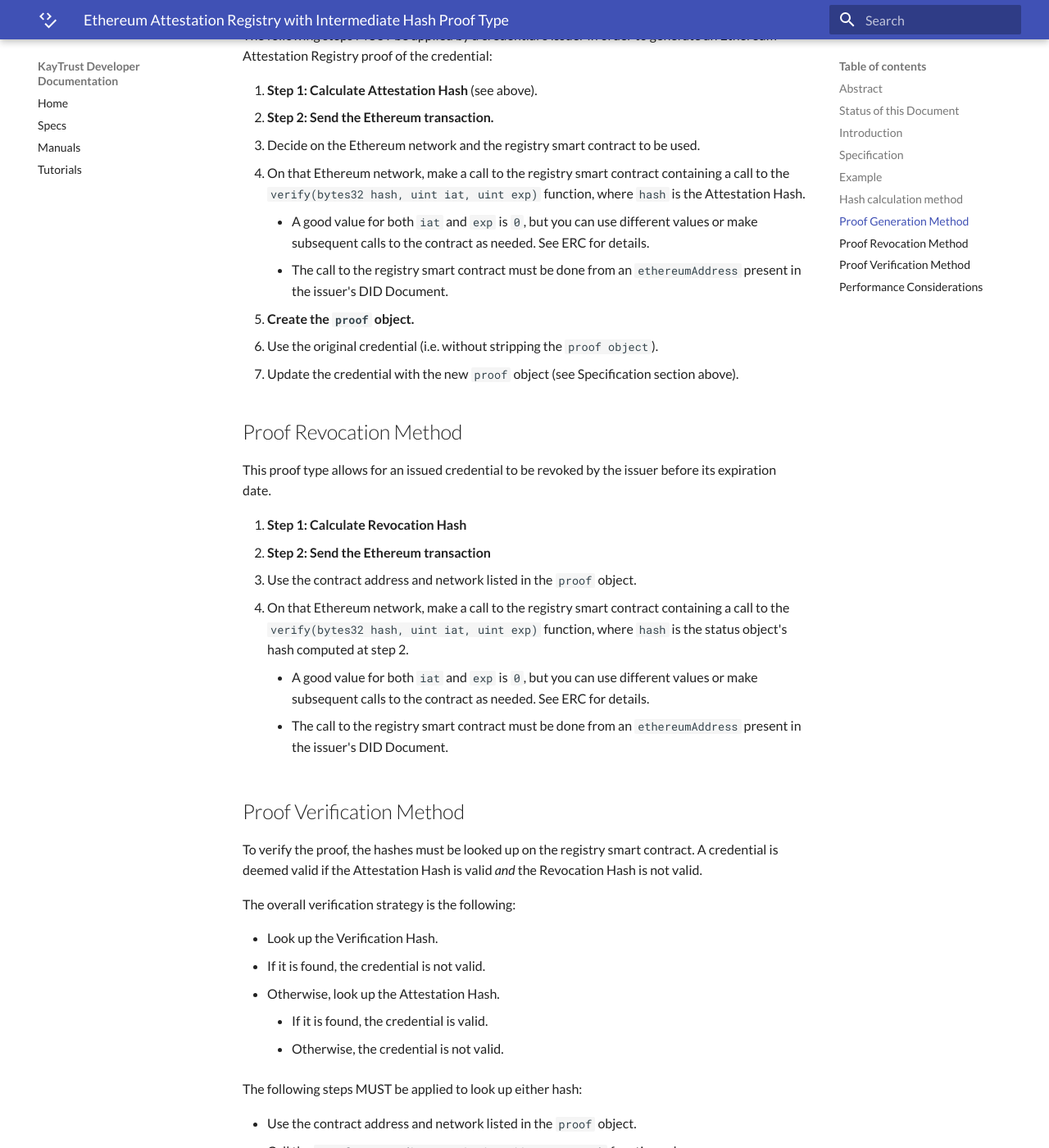
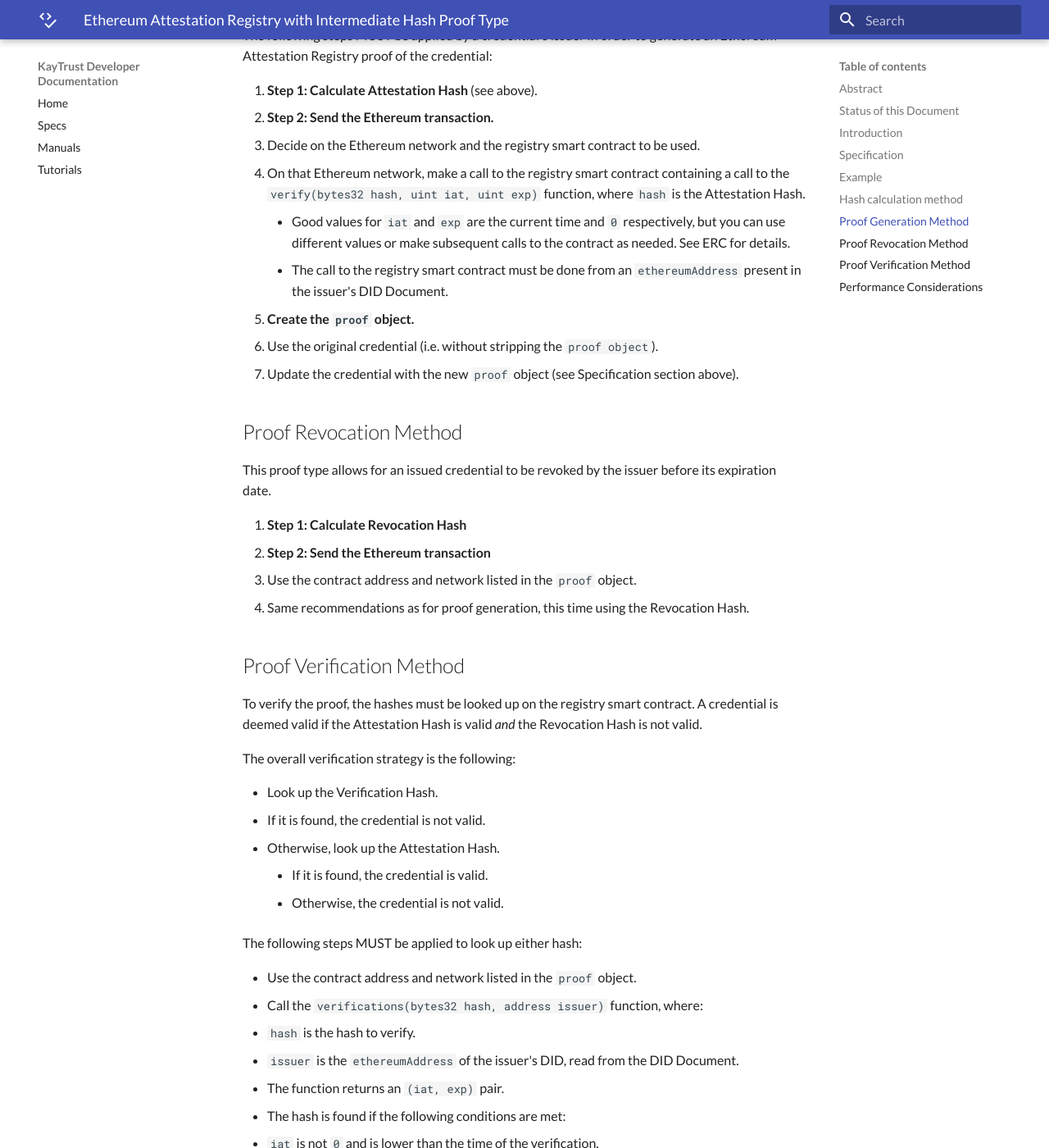
Before and after one commit to KayTrust/kaytrust.github.io, an MkDocs documentation site: the page built from docs/Specs/Ethereum-Attestation-Registry-with-Intermediate-Hash-Proof-Type.md, in a window 1280 px wide and 1400 px high, scrolled down 2597 px. Shown: the whole window at 82% size. Built offline with MkDocs 1.6.1 and Material for MkDocs 9.7.7, drawn with Linux system fonts in a browser that asks for light colours.

Commit message:
Updated Ethereum Attestation Registry with Intermediate Hash Proof Type

```diff
--- a/docs/Specs/Ethereum-Attestation-Registry-with-Intermediate-Hash-Proof-Type.md
+++ b/docs/Specs/Ethereum-Attestation-Registry-with-Intermediate-Hash-Proof-Type.md
@@ -85,7 +85,7 @@ The following steps MUST be applied by a credential's issuer in order to generat
 2. **Step 2: Send the Ethereum transaction.**
    1. Decide on the Ethereum network and the registry smart contract to be used.
    2. On that Ethereum network, make a call to the registry smart contract containing a call to the `verify(bytes32 hash, uint iat, uint exp)` function, where `hash` is the Attestation Hash.
-      - A good value for both `iat` and `exp` is `0`, but you can use different values or make subsequent calls to the contract as needed. See ERC for details.
+      - Good values for `iat` and `exp` are the current time and `0` respectively, but you can use different values or make subsequent calls to the contract as needed. See ERC for details.
       - The call to the registry smart contract must be done from an `ethereumAddress` present in the issuer's DID Document.
 
 3. **Create the `proof` object.**
@@ -99,9 +99,7 @@ This proof type allows for an issued credential to be revoked by the issuer befo
 1. **Step 1: Calculate Revocation Hash**
 2. **Step 2: Send the Ethereum transaction**
    - Use the contract address and network listed in the `proof` object.
-   - On that Ethereum network, make a call to the registry smart contract containing a call to the `verify(bytes32 hash, uint iat, uint exp)` function, where `hash` is the status object's hash computed at step 2.
-      - A good value for both `iat` and `exp` is `0`, but you can use different values or make subsequent calls to the contract as needed. See ERC for details.
-      - The call to the registry smart contract must be done from an `ethereumAddress` present in the issuer's DID Document.
+   - Same recommendations as for proof generation, this time using the Revocation Hash.
 
 
 ## Proof Verification Method
```
